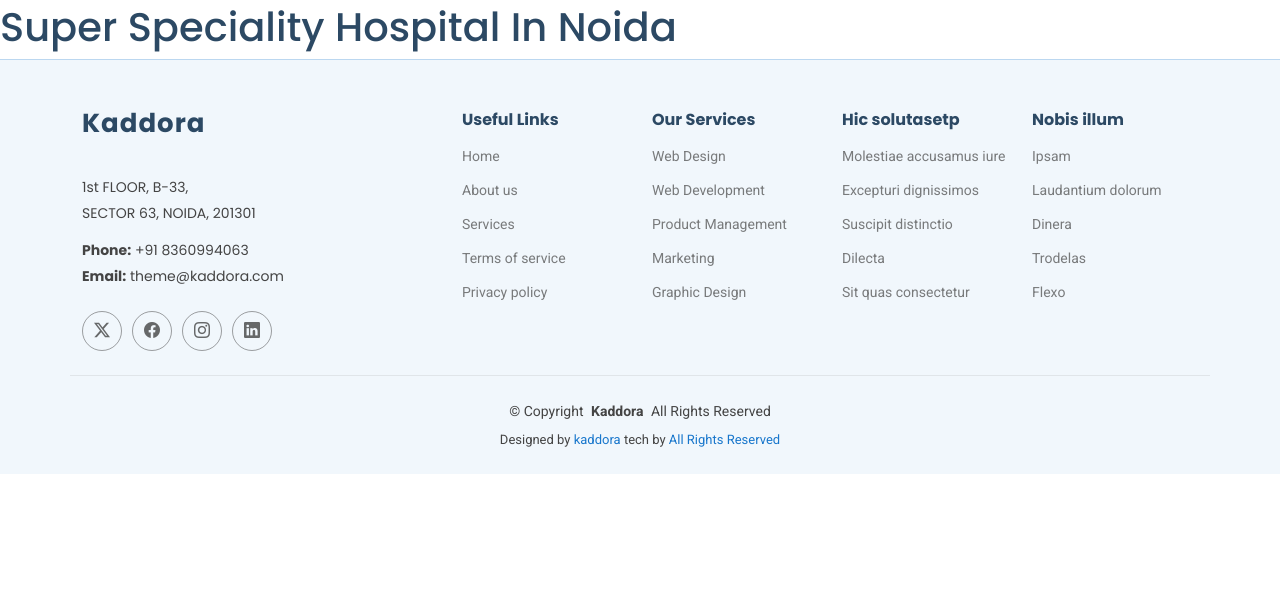
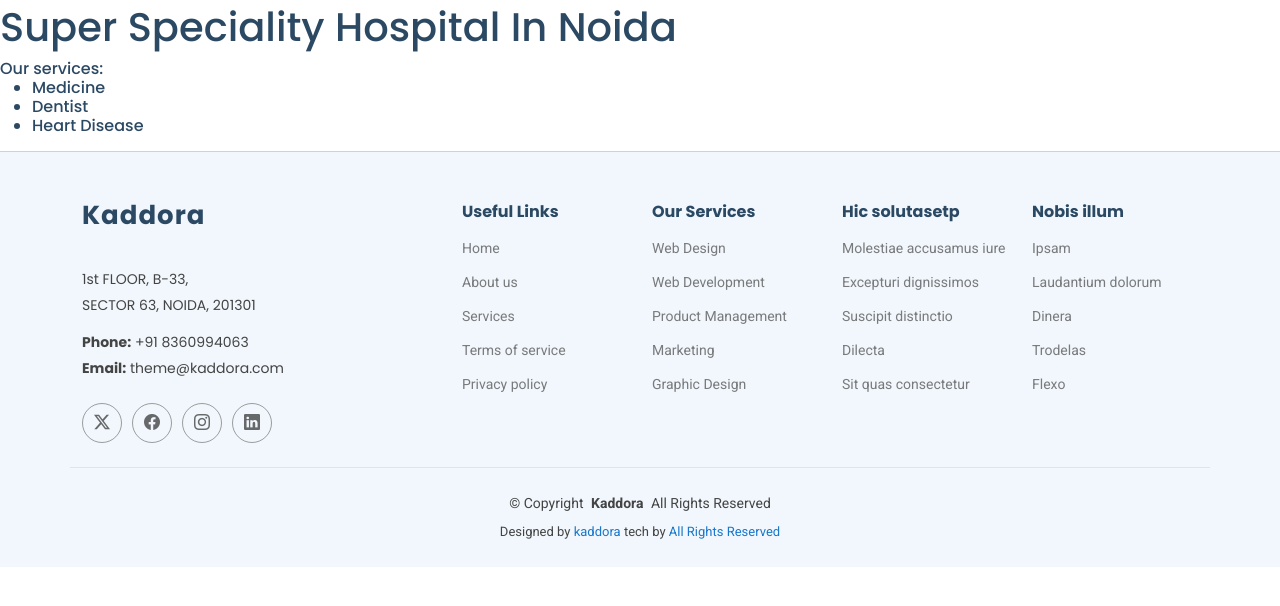
Before and after one commit to Amarmani1234/kaddora_hospital, a PHP site: page /services.php in a window 1280 px wide. Shown: the part 134-740 px from the top of the page. Run offline with PHP 8.4, Linux system fonts and the light colour scheme.

Commit message:
update services....

```diff
--- a/services.php
+++ b/services.php
@@ -1,3 +1,13 @@
 <?php  include_once('forms/header.php');  ?>
 <h1>Super Speciality Hospital In Noida</h1>
+
+
+<h6>
+    Our services:
+    <ul>
+        <li>Medicine</li>
+        <li>Dentist</li>
+        <li>Heart Disease</li>
+    </ul>
+</h6>
 <?php include_once('footer.php');  ?>
```
